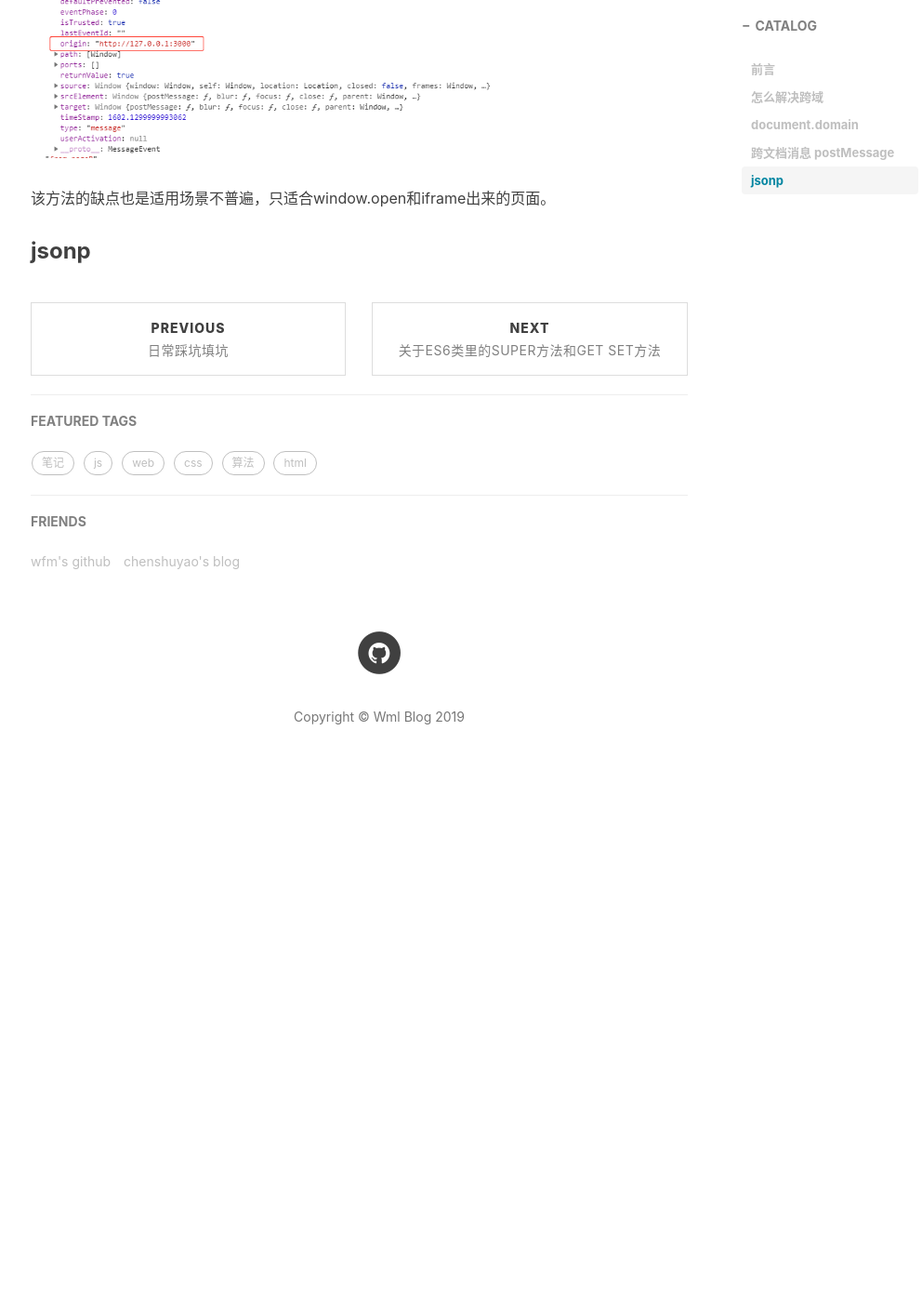
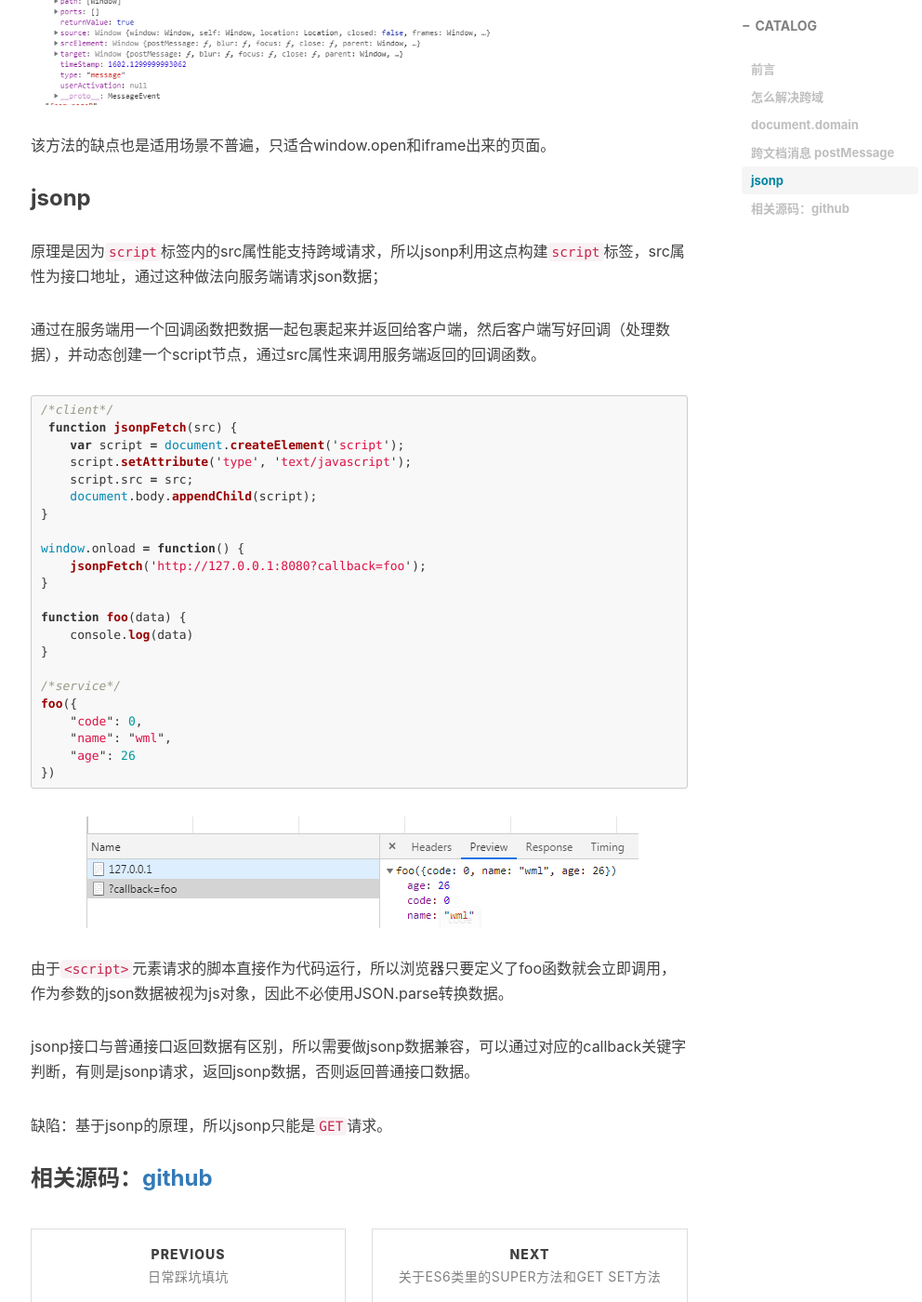
Before and after one commit to wumeilian/wumeilian.github.io, a Jekyll site: the page built from _posts/2019-03-05-cross-origin.md, in a window 1280 px wide and 1400 px high, scrolled down 4149 px. Shown: the whole window at 93% size, without its empty margins (232-1224 px from the left). Built offline with Jekyll 4.4.1, drawn with Linux system fonts in a browser that asks for light colours; nearby versions of some CDN libraries; comment, search, counter and statistics services are not loaded; before the commit the page ends 4997 px from its top, so only the background shows below that.

Commit message:
feat(cross): add jsonp demo

````diff
--- a/_posts/2019-03-05-cross-origin.md
+++ b/_posts/2019-03-05-cross-origin.md
@@ -150,3 +148,42 @@ pageB页面控制台输出：
 该方法的缺点也是适用场景不普遍，只适合window.open和iframe出来的页面。
 
 ### jsonp
+
+原理是因为`script`标签内的src属性能支持跨域请求，所以jsonp利用这点构建`script`标签，src属性为接口地址，通过这种做法向服务端请求json数据；
+
+通过在服务端用一个回调函数把数据一起包裹起来并返回给客户端，然后客户端写好回调（处理数据），并动态创建一个script节点，通过src属性来调用服务端返回的回调函数。
+
+```js
+/*client*/
+ function jsonpFetch(src) {
+    var script = document.createElement('script');
+    script.setAttribute('type', 'text/javascript');
+    script.src = src;
+    document.body.appendChild(script);
+}
+
+window.onload = function() {
+    jsonpFetch('http://127.0.0.1:8080?callback=foo');
+}
+
+function foo(data) {
+    console.log(data)
+}
+
+/*service*/
+foo({
+    "code": 0,
+    "name": "wml",
+    "age": 26
+})
+```
+
+![cross](/img/cross/5.png)
+
+由于`<script>`元素请求的脚本直接作为代码运行，所以浏览器只要定义了foo函数就会立即调用，作为参数的json数据被视为js对象，因此不必使用JSON.parse转换数据。
+
+jsonp接口与普通接口返回数据有区别，所以需要做jsonp数据兼容，可以通过对应的callback关键字判断，有则是jsonp请求，返回jsonp数据，否则返回普通接口数据。
+
+缺陷：基于jsonp的原理，所以jsonp只能是`GET`请求。
+
+### 相关源码：[github](https://github.com/wumeilian/crossDomain/tree/master/postMessage)
````
Also changed, not shown: other parts of _posts/2019-03-05-cross-origin.md (+0 -2 lines), img/cross/5.png (added).
